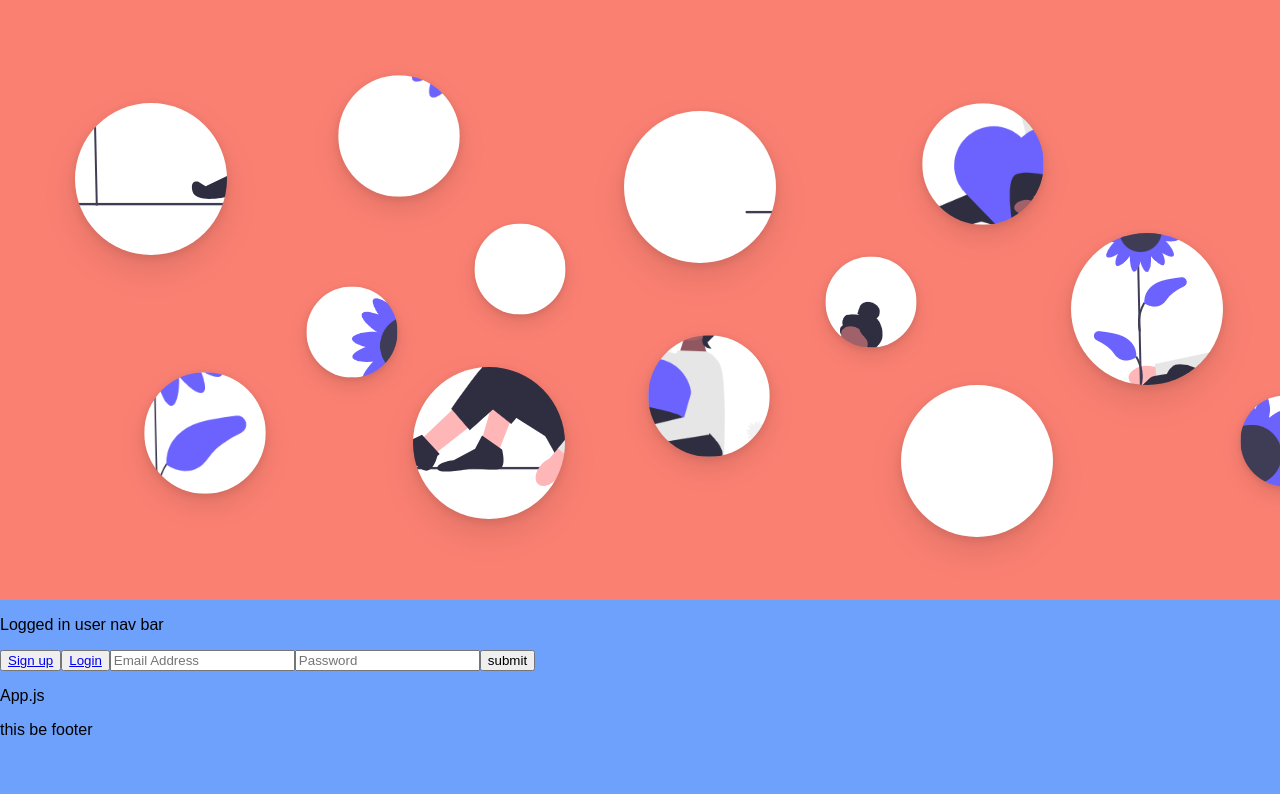
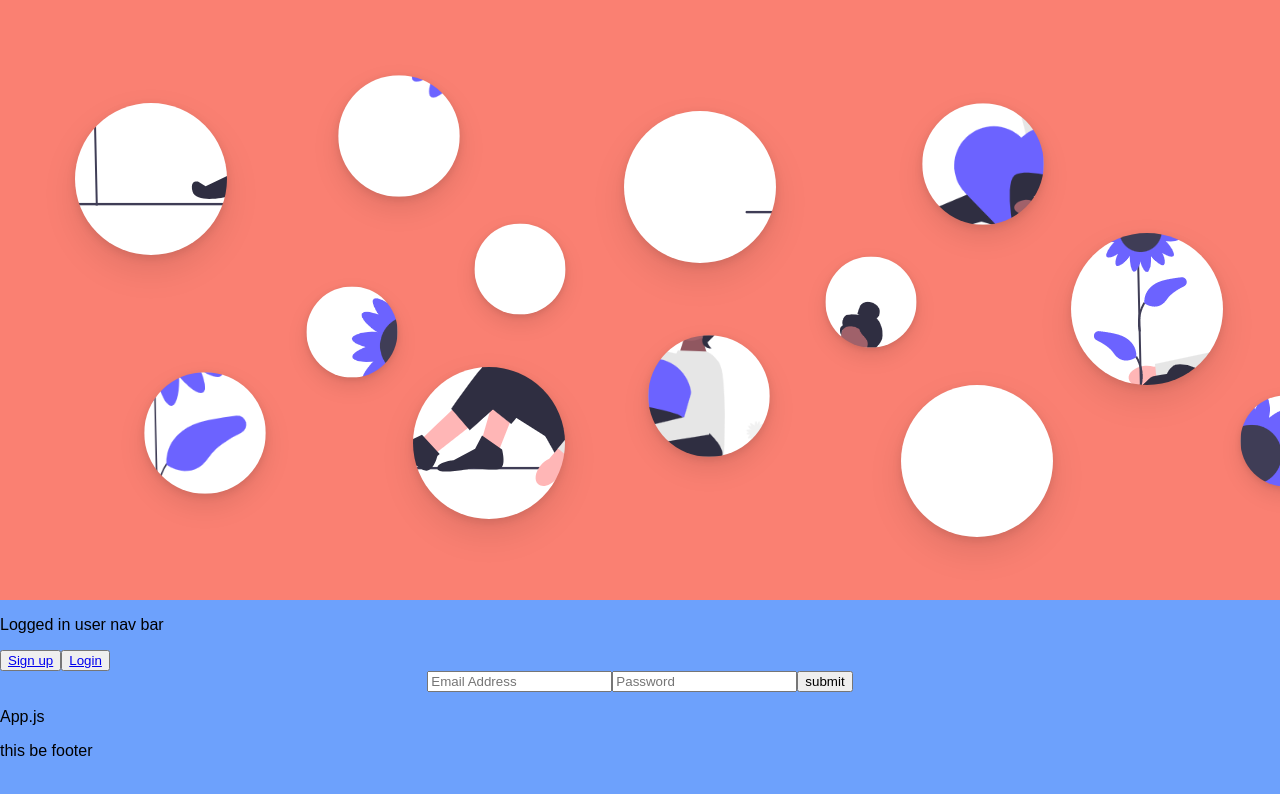
Before and after one commit to e-b-m/CapStone-FrontEnd, a React (Create React App) app: page /LogIn in a window 1280 px wide. Shown: the top 794 px of the page. Built offline with nearby package versions, Linux system fonts and the light colour scheme.

Commit message:
center login form and fix css import

```diff
--- a/src/App.js
+++ b/src/App.js
@@ -1,7 +1,6 @@
 
 import './App.css';
 import './Bubble.css';
-import './SignUp.css';
 import NeedContainer from './containers/NeedContainer';
 import UserContainer from './containers/UserContainer';
 import CareeContainer from './containers/CareeContainer';
--- /dev/null
+++ b/src/Login.css
@@ -0,0 +1,9 @@
+.loginContainer {
+    text-align: center;
+
+}
+
+.loginContainer form {
+    display: inline-block;
+
+}
--- a/src/Pages/Login.css
+++ /dev/null
@@ -1,14 +0,0 @@
-.login {
-    background:  #b9bfff;
-    padding: 2em;
-}
-
-.login-btn {
-    background:  #b9bfff;
-    padding: 2em;
-}
-
-.navBtn {
-    background:  #b9bfff;
-
-}
--- a/src/components/User/LogIn.js
+++ b/src/components/User/LogIn.js
@@ -1,6 +1,7 @@
 import { UserContext} from './ReferenceDataContext';
 import { useState, useContext } from "react";
 import { useNavigate } from 'react-router-dom';
+import "../../Login.css";
 
 const  SERVER_URL = "http://localhost:8080/"
 
@@ -17,9 +18,7 @@ const LogIn = () => {
             headers: {"Content-Type": "application/json"},
             body: JSON.stringify(userInfo),
         },
-
         )
-
         .then((response) => response.json())
         .then((response) => {
             setLoggedInUser(response)
@@ -41,9 +40,9 @@ const LogIn = () => {
         }
 
     return (
-        <>
-        <form onSubmit={handleSubmit} className="login">
-
+        <div className='loginContainer'>
+        {loggedInUser && <div>You are already logged in!</div>}
+        {!loggedInUser && <form onSubmit={handleSubmit}>
             <input
             id="loginEmailAddress"
             type="text"
@@ -51,7 +50,6 @@ const LogIn = () => {
             defaultValue= {emailAddress}
             onChange= {(event)=>setEmailAddress(event.target.value)}
             />
-
             <input
             id="loginPassword"
             type="password"
@@ -62,9 +60,8 @@ const LogIn = () => {
 
             <input type="submit" value="submit"/>
 
-        </form>
-
-        </>
+        </form>}
+        </div>
     );
 
 
--- a/src/components/User/SignUp.js
+++ b/src/components/User/SignUp.js
@@ -1,7 +1,7 @@
 import { useContext, useEffect, useState } from "react";
 import { useNavigate } from "react-router-dom";
 import { UserContext } from "./ReferenceDataContext";
-// import 'src/SignUp.css';
+import '../../SignUp.css';
 
 const SERVER_URL = "http://localhost:8080/";
 
```
Also changed, not shown: public/OrbitLogo.jpg (deleted).
